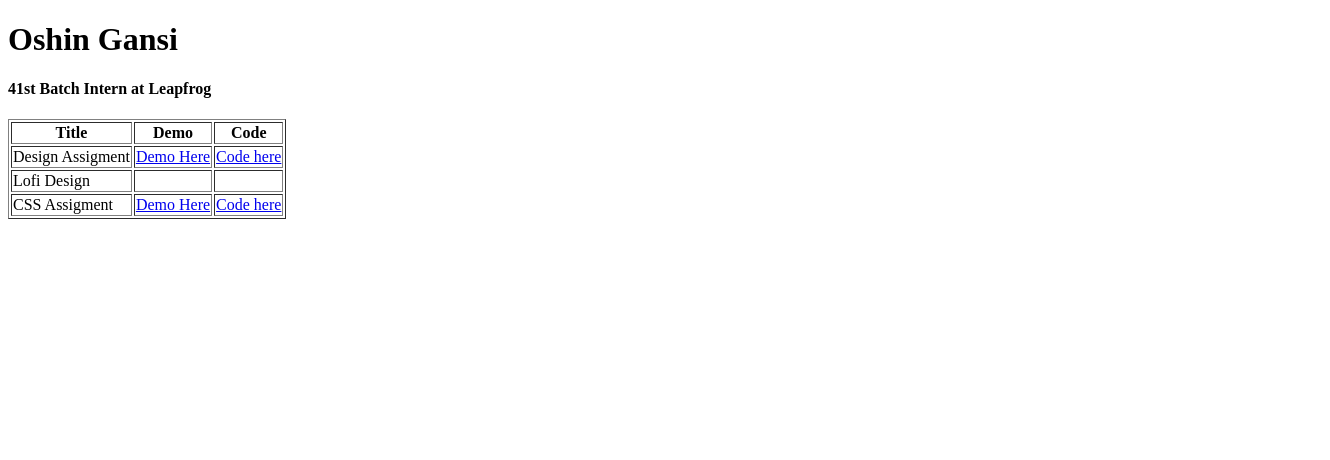
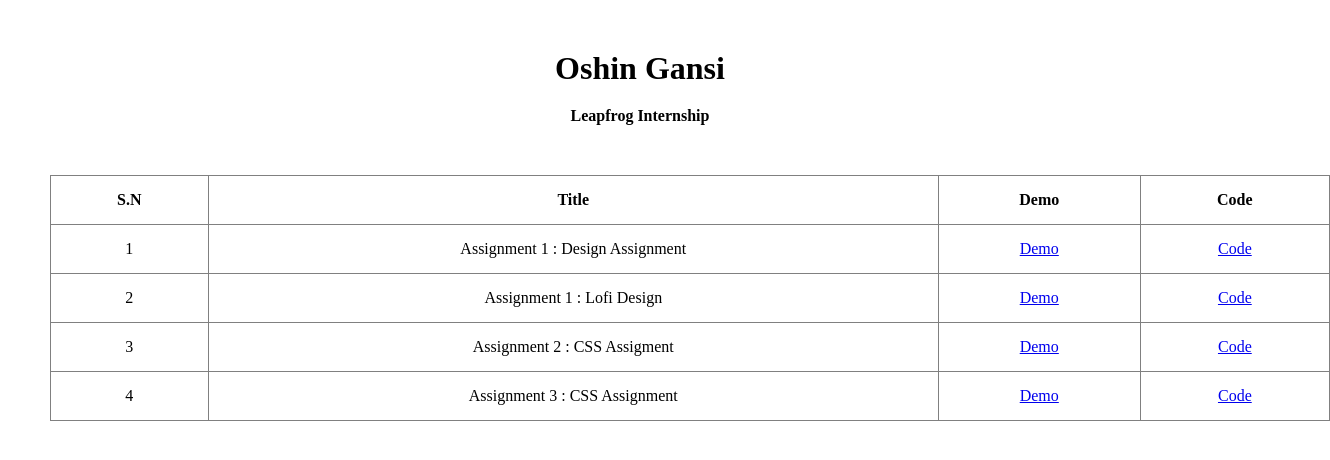
Before and after one commit to Oshin136/leapfrog-internship, a plain HTML site: page index.html in a window 1280 px wide. Shown: the whole page, 1330 px wide, since content can reach past the window. Drawn offline with Linux system fonts and the light colour scheme.

Commit message:
update table

```diff
--- a/index.html
+++ b/index.html
@@ -1,42 +1,77 @@
 <!DOCTYPE html>
 <html lang="en">
   <head>
-    <meta charset="UTF-8">
-    <meta http-equiv="X-UA-Compatible" content="IE=edge">
-    <meta name="viewport" content="width=device-width, initial-scale=1.0">
-    <title>Document</title>
+    <meta charset="UTF-8" />
+    <meta http-equiv="X-UA-Compatible" content="IE=edge" />
+    <meta name="viewport" content="width=device-width, initial-scale=1.0" />
+    <link rel="stylesheet" href="style.css">
+    <title>Table</title>
   </head>
   <body>
-    <h1>
-        Oshin Gansi
-    </h1>
-    <h4>
-        41st Batch Intern at Leapfrog
-    </h4>
+    <h1>Oshin Gansi</h1>
+    <h4>Leapfrog Internship</h4>
     <table border="">
       <tr>
+        <th>S.N</th>
         <th>Title</th>
         <th>Demo</th>
         <th>Code</th>
       </tr>
       <tr>
-            <td>Design Assigment</td>
-            <td><a href="./assignments/Assignment 1/BlogPost/index.html">Demo Here</a></td>
-            <td><a href="https://github.com/Oshin136/leapfrog-internship/blob/main/assignments/Assignment%201/BlogPost/index.html">Code here</a></td>
+        <td>1</td>
+        <td>Assignment 1 : Design Assignment</td>
+        <td>
+          <a href="./assignments/Assignment 1/BlogPost/index.html">Demo</a>
+        </td>
+        <td>
+          <a
+            href="https://github.com/Oshin136/leapfrog-internship/blob/main/assignments/Assignment%201/BlogPost"
+            >Code</a
+          >
+        </td>
       </tr>
       <tr>
-            <td>Lofi Design</td>
-            <td><a href=""></a></td>
-            <td><a href=""></a></td>
+        <td>2</td>
+        <td>Assignment 1 : Lofi Design</td>
+        <td><a href="#" disabled</a>Demo</td>
+        <td>
+          <a
+            href="https://github.com/Oshin136/leapfrog-internship/tree/main/assignments/Assignment%201/Lofi%20Design"
+          >Code</a>
+        </td>
       </tr>
       <tr>
-            <td>CSS Assigment</td>
-            <td><a href="https://oshin136.github.io/leapfrog-internship/assignments/Assignment-2/CSS-Assignmemt/">Demo Here</a></td>
-            <td><a href="https://github.com/Oshin136/leapfrog-internship/blob/main/assignments/Assignment-2/CSS-Assignmemt/index.html">Code here</a></td>
+        <td>3</td>
+        <td>Assignment 2 : CSS Assigment</td>
+        <td>
+          <a
+            href="https://oshin136.github.io/leapfrog-internship/assignments/Assignment-2/CSS-Assignmemt/"
+            >Demo</a
+          >
+        </td>
+        <td>
+          <a
+            href="https://github.com/Oshin136/leapfrog-internship/blob/main/assignments/Assignment-2/CSS-Assignmemt"
+            >Code</a
+          >
+        </td>
       </tr>
-
-
+      <tr>
+        <td>4</td>
+        <td>Assignment 3 : CSS Assignment</td>
+        <td>
+          <a
+            href="https://oshin136.github.io/leapfrog-internship/assignments/Assignment-3/"
+            >Demo</a
+          >
+        </td>
+        <td>
+          <a
+            href="https://github.com/Oshin136/leapfrog-internship/tree/main/assignments/Assignment-3"
+            >Code</a
+          >
+        </td>
+      </tr>
     </table>
-
   </body>
 </html>
--- /dev/null
+++ b/style.css
@@ -0,0 +1,28 @@
+* {
+  margin: 0;
+  padding: 0;
+}
+
+h1 {
+  margin-top: 50px;
+  margin-bottom: 20px;
+  text-align: center;
+}
+
+h4 {
+  margin-bottom: 20px;
+  text-align: center;
+}
+
+table {
+  width: 100%;
+  border-collapse: collapse;
+  margin: 50px;
+  margin-right: 50px;
+}
+
+th,
+td {
+  padding: 15px;
+  text-align: center;
+}
```
Lines whose indentation alone changed are shown as unchanged.
